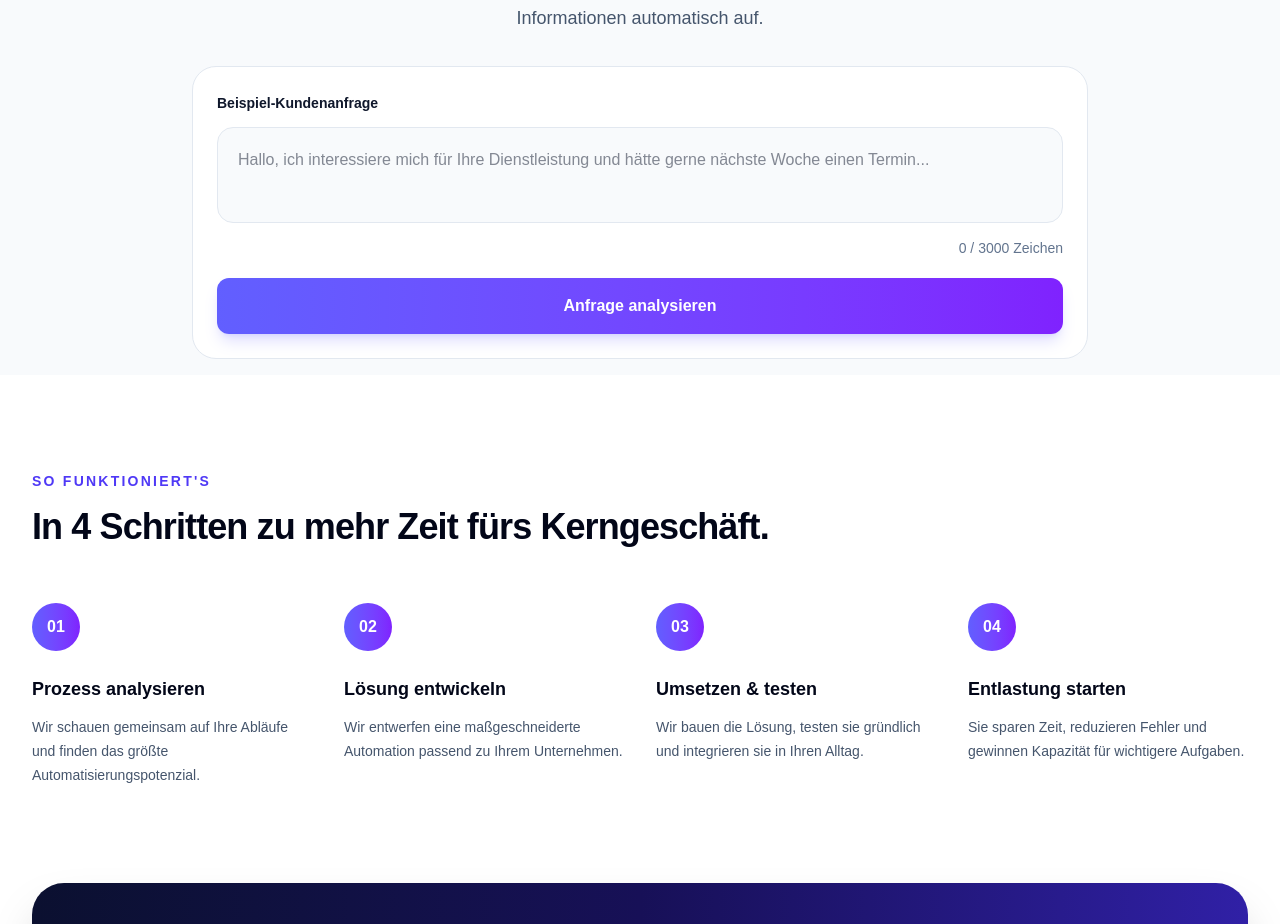
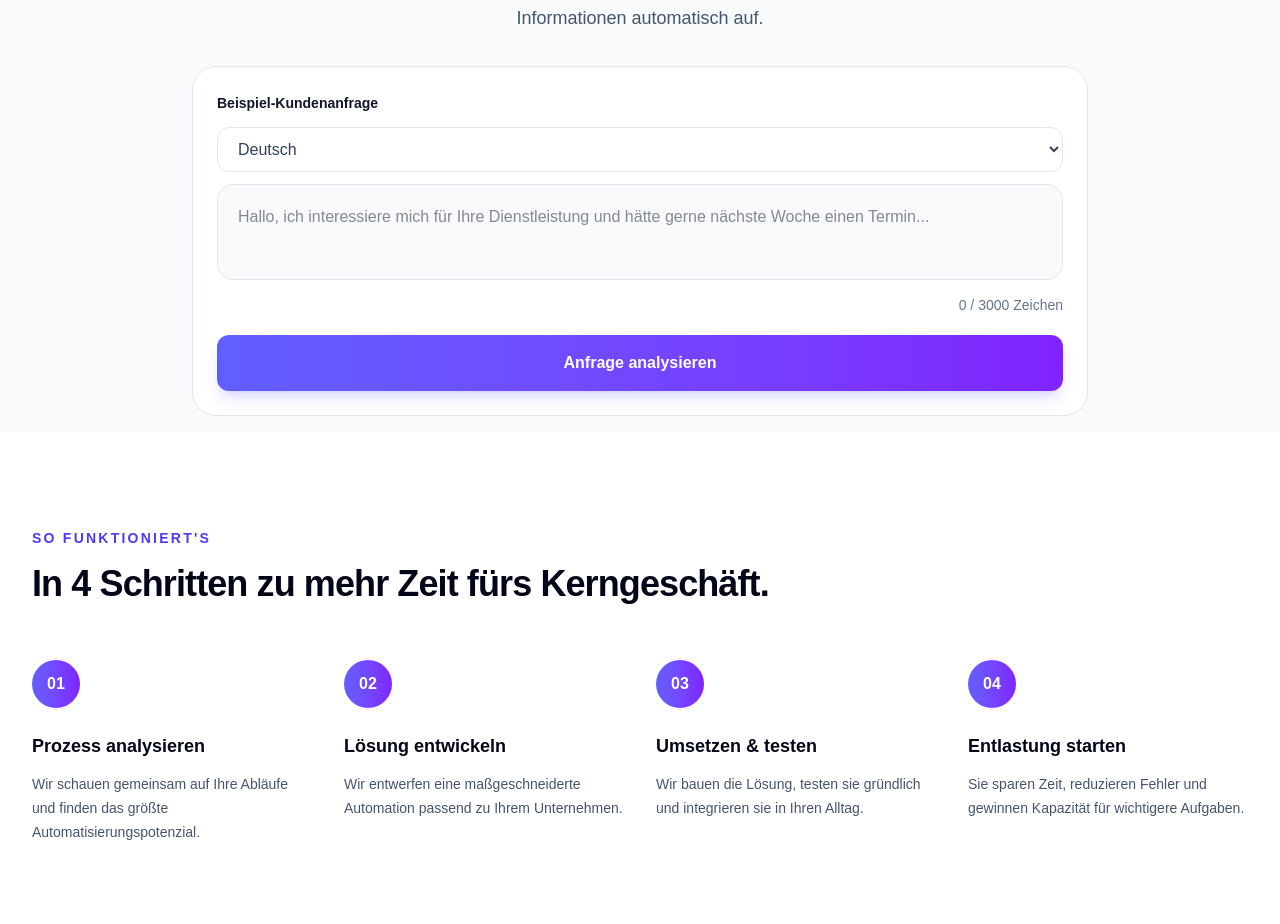
Before and after one commit to EASyne/easyne, a Next.js app: page / in a window 1280 px wide. Shown: the part 2000-2924 px from the top of the page. Built offline with nearby package versions, Linux system fonts and the light colour scheme.

Commit message:
Add multilingual analysis

```diff
--- a/app/api/analyze/route.ts
+++ b/app/api/analyze/route.ts
@@ -33,7 +33,7 @@ if (!current || now > current.resetTime) {
 }
     const body = await request.json();
 const message = String(body.message ?? "").trim();
-
+const language = String(body.language ?? "Deutsch");
 if (!message) {
   return Response.json(
     {
@@ -58,7 +58,7 @@ if (message.length > 3000) {
 
       input: `
 Analysiere diese Kundenanfrage für EASyne.
-
+Erstelle die gesamte Analyse und die vorgeschlagene Antwort auf ${language}.
 Verwende ausschließlich Informationen aus der Kundenanfrage.
 Erfinde keine Namen, E-Mail-Adressen, Termine oder anderen Kundendaten.
 Wenn Name oder E-Mail nicht vorhanden sind, verwende "Nicht erkannt".
--- a/app/page.tsx
+++ b/app/page.tsx
@@ -8,6 +8,7 @@ const [result, setResult] = useState<string | null>(null);
 const [loading, setLoading] = useState(false);
 const [copied, setCopied] = useState(false);
 const [error, setError] = useState("");
+const [language, setLanguage] = useState("Deutsch");
 const resultRef = useRef<HTMLDivElement | null>(null);
 const messageRef = useRef<HTMLTextAreaElement>(null);
 useEffect(() => {
@@ -287,7 +288,17 @@ useEffect(() => {
       <label className="text-sm font-semibold text-slate-900">
         Beispiel-Kundenanfrage
       </label>
-
+<select
+  value={language}
+  onChange={(e) => setLanguage(e.target.value)}
+  className="mt-3 w-full rounded-xl border border-slate-200 bg-white px-4 py-3 text-slate-700"
+>
+  <option value="Deutsch">Deutsch</option>
+  <option value="Englisch">Englisch</option>
+  <option value="Französisch">Französisch</option>
+  <option value="Italienisch">Italienisch</option>
+  <option value="Spanisch">Spanisch</option>
+</select>
       <textarea
       ref={messageRef}
       maxLength={3000}
@@ -314,7 +325,7 @@ onChange={(e) => setMessage(e.target.value)}
   headers: {
     "Content-Type": "application/json",
   },
-  body: JSON.stringify({ message }),
+  body: JSON.stringify({ message, language }),
 });
 
 const data = await response.json();
```
